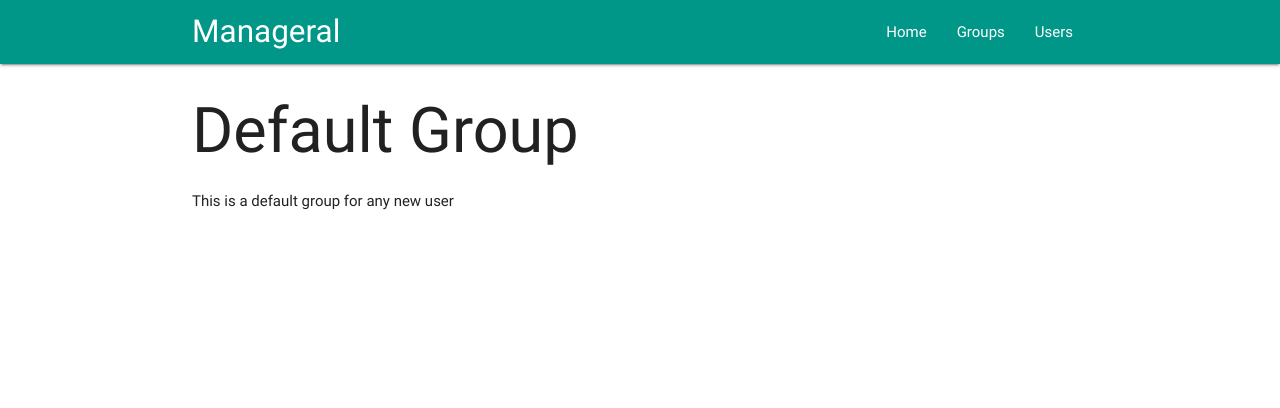
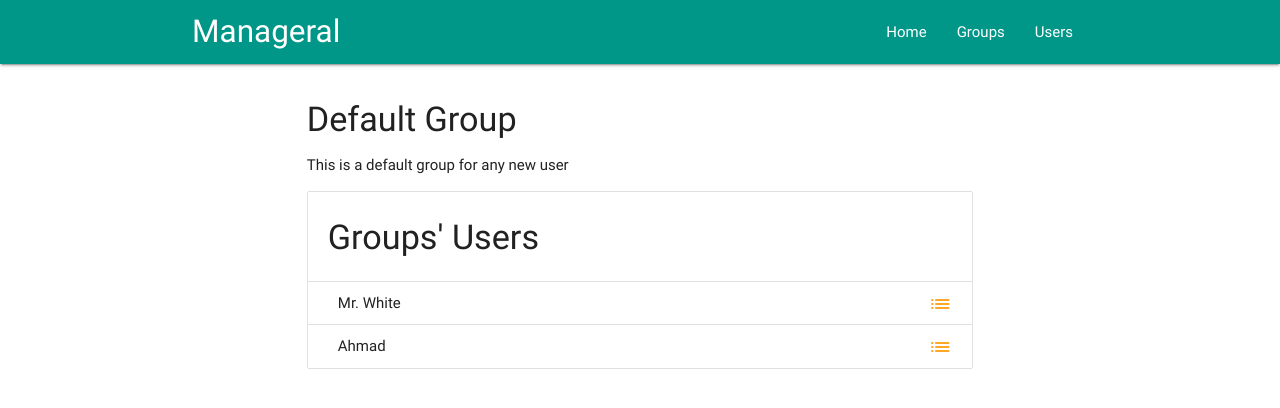
Before and after one commit to ahmad2smile/manageral, an Angular app: page /group/1 in a window 1280 px wide. Shown: the top 408 px of the page. Built offline with nearby package versions, Linux system fonts and the light colour scheme; data requests are answered from the project's data file.

Commit message:
Added Group Details API

```diff
--- a/api/db.json
+++ b/api/db.json
@@ -3,17 +3,32 @@
     {
       "id": 1,
       "title": "Default Group",
-      "intro": "This is a default group for any new user"
+      "intro": "This is a default group for any new user",
+      "users": [
+        6,
+        7
+      ]
     },
     {
       "id": 2,
       "title": "Dota 2",
-      "intro": "This is a about Dota 2 and all things awesome"
+      "intro": "This is a about Dota 2 and all things awesome",
+      "users": [
+        1,
+        2,
+        3,
+        4,
+        5,
+        7
+      ]
     },
     {
       "title": "COD",
       "intro": "This is a group about cod",
-      "id": 3
+      "id": 3,
+      "users": [
+        3
+      ]
     }
   ],
   "users": [
@@ -48,7 +63,8 @@
     {
       "name": "Mr. White",
       "groups": [
-        1
+        1,
+        3
       ],
       "id": 6
     },
--- a/src/app/pages/groupdetails/groupdetails.component.html
+++ b/src/app/pages/groupdetails/groupdetails.component.html
@@ -1,2 +1,22 @@
-<h1>{{ title }}</h1>
-<p>{{ intro }}</p>
+<div class="row formContent">
+    <div class="col s12 m9 l9">
+        <h4>{{ title }}</h4>
+        <p>{{ intro }}</p>
+
+        <ul class="collection with-header">
+            <li class="collection-header">
+                <h4>Groups' Users</h4>
+                <a *ngIf="groupUsers.length === 0" (click)="deleteGroup()" class="waves-effect waves-light btn red">
+                    <i class="material-icons left">delete</i>{{ delGroup }}
+                </a>
+            </li>
+            <li *ngFor="let user of groupUsers" class="collection-item">
+                <div>{{ user.name }}
+                    <a href="javascript:void(0);" (click)="goToUserDetails(user.id)" class="secondary-content">
+                        <i class="material-icons">list</i>
+                    </a>
+                </div>
+            </li>
+        </ul>
+    </div>
+</div>
--- a/src/app/pages/groupdetails/groupdetails.component.ts
+++ b/src/app/pages/groupdetails/groupdetails.component.ts
@@ -1,5 +1,6 @@
 import { Component, OnInit } from '@angular/core';
-import { ActivatedRoute, ParamMap } from "@angular/router";
+import { FormGroup, FormBuilder } from "@angular/forms";
+import { ActivatedRoute, ParamMap, Router } from "@angular/router";
 
 import { DataService } from "../../services/index";
 
@@ -10,18 +11,28 @@ import { DataService } from "../../services/index";
 })
 export class GroupdetailsComponent implements OnInit{
 	constructor(private _route: ActivatedRoute,
-                private _dataService: DataService){
-
+				private _router: Router,
+				private _dataService: DataService,
+				private _formBuilder: FormBuilder){
     }
 
     private title: string = "";
     private intro: string = "";
 
+	private navParamId: number;
+
+	private allUsers: Array<any> = [];
+
+	private groupUsersIds: Array<any> = [];
+	private groupUsers: Array<any> = [];
+
+	private delGroup: string = "Delete Group";
+
 	ngOnInit(){
         this._route.params.subscribe(
             (res)=>{
-                console.log(res.id);
-                this.getGroupDetails(res.id);
+                this.navParamId = res.id;
+                this.getGroupDetails(this.navParamId);
             }
         );
 	}
@@ -31,6 +42,8 @@ export class GroupdetailsComponent implements OnInit{
 			(res)=>{
 				this.title = res.title;
 				this.intro = res.intro;
+				this.groupUsersIds = res.users;
+				this.getAllUsers();
 			},
 			(err)=>{
 				console.log(err);
@@ -38,4 +51,36 @@ export class GroupdetailsComponent implements OnInit{
 		);
 	}
 
+	getAllUsers(){
+		this._dataService.getAllUsers().subscribe(
+			(res)=>{
+				this.allUsers = res;
+				this.groupUsers = this.allUsers
+						.filter((user)=> this.groupUsersIds.includes(user.id));
+			},
+			(err)=>{
+				console.log(err);
 			}
+		);
+	}
+
+	deleteGroup(): any{
+		if (this.delGroup === "Delete Group") {
+		    this.delGroup = "Are you sure?";
+			return;
+		}
+		this._dataService.deleteGroup(this.navParamId).subscribe(
+			(res)=>{
+				this._router.navigate(['/groups']);
+			},
+			(err)=>{
+				console.log(err);
+			}
+		)
+	}
+
+	goToUserDetails(userId: number): any{
+		this._router.navigate(['/user/' + userId]);
+	}
+
+}
--- a/src/app/services/dataService.ts
+++ b/src/app/services/dataService.ts
@@ -40,6 +40,12 @@ export class DataService {
 					.retryWhen(this.retryCalls(3));
 	}
 
+	deleteGroup(groupId: number): Observable<any>{
+		return this._http.delete(`${ this.baseUrl }/groups/${ groupId }`)
+					.map((res)=> res.json())
+					.retryWhen(this.retryCalls(3));
+	}
+
 	getGroupDetails(groupId: number): Observable<any>{
 		return this._http.get(`${ this.baseUrl }/groups/${ groupId }`)
 					.map((res)=> res.json())
```
Lines whose indentation alone changed are shown as unchanged.
